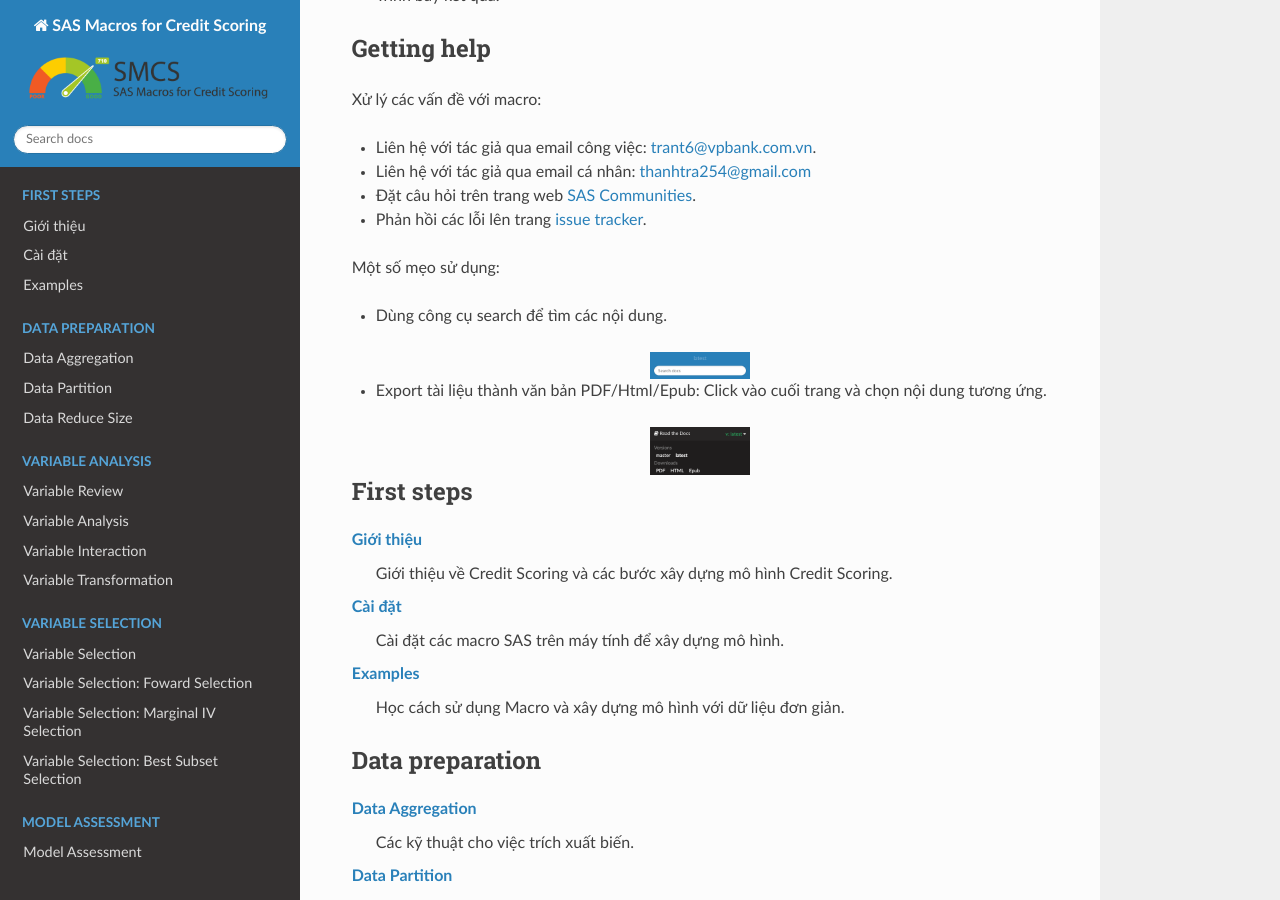
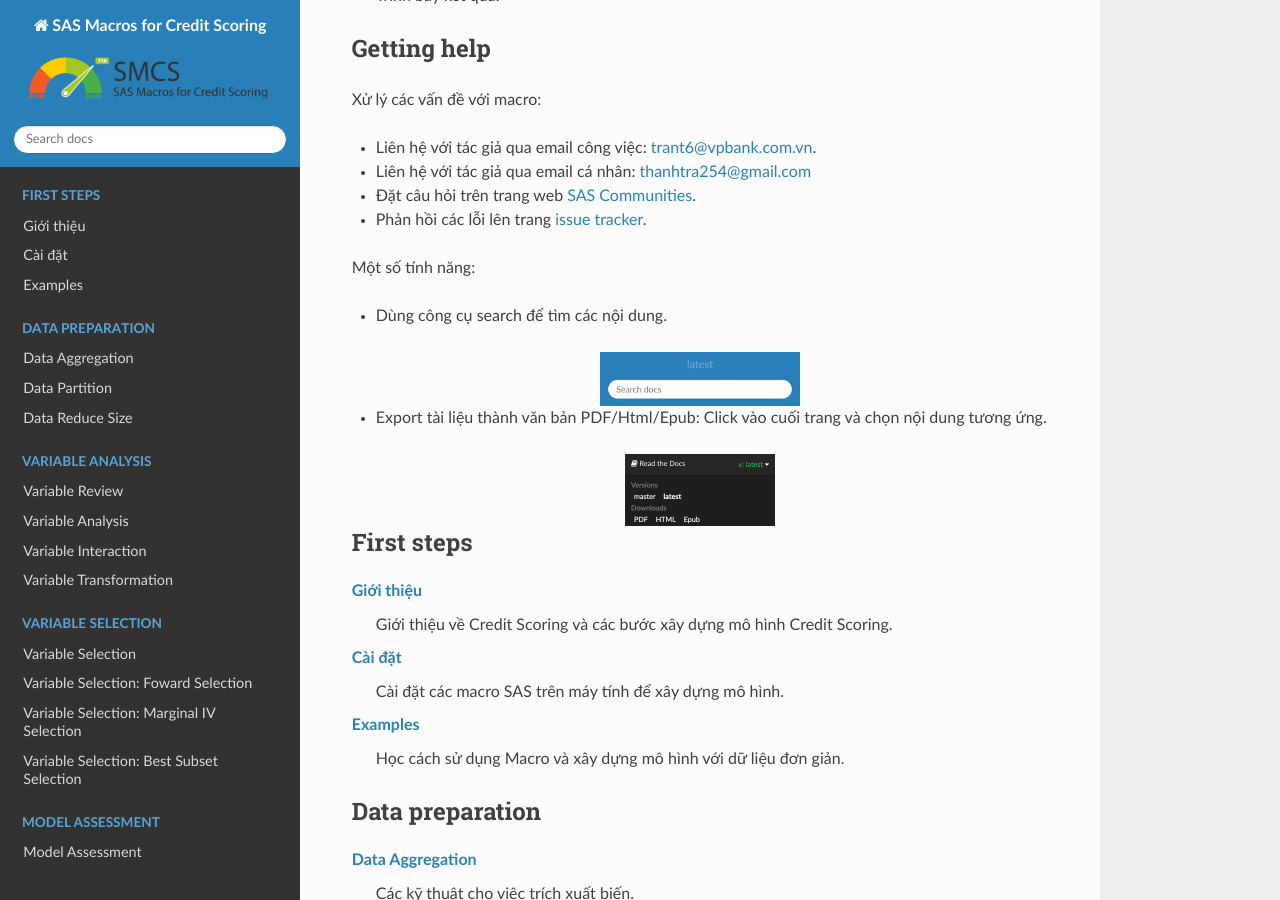
Before and after one commit to thanhtra254/SMCS, a Sphinx documentation site: the page built from docs/index.rst, in a window 1280 px wide and 900 px high, scrolled down 464 px. Built offline with Sphinx 7.4.7 and the Read the Docs theme 2.0.0, drawn with Linux system fonts in a browser that asks for light colours; comment, search, counter and statistics services are not loaded.

Commit message:
Update index.rst

```diff
--- a/docs/index.rst
+++ b/docs/index.rst
@@ -34,18 +34,18 @@
 .. _SAS Communities: https://communities.sas.com/
 .. _issue tracker: https://github.com/thanhtra254/SMCS/issues
 
-Một số mẹo sử dụng:
+Một số tính năng:
 
 * Dùng công cụ search để tìm các nội dung.
 
 .. image:: ./logo/Search.png
    :align: center
-   :width: 100px
+   :width: 200px
 
 * Export tài liệu thành văn bản PDF/Html/Epub: Click vào cuối trang và chọn nội dung tương ứng.
 .. image:: ./logo/ExportPDF.png
    :align: center
-   :width: 100px
+   :width: 150px
 
 
 First steps
```
